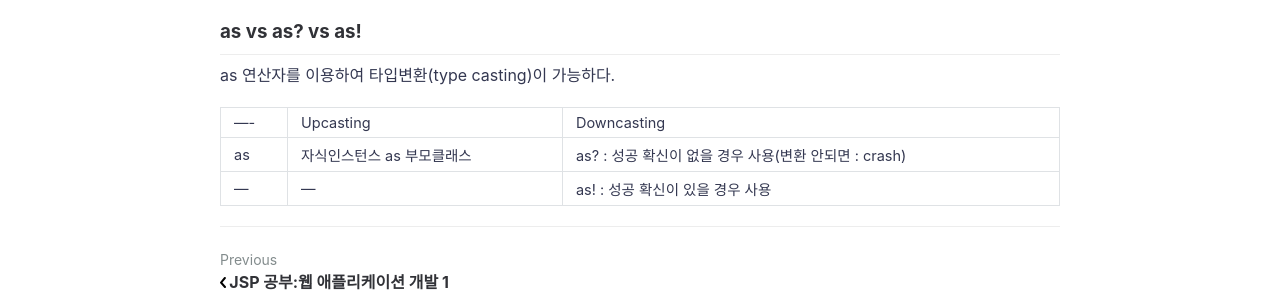
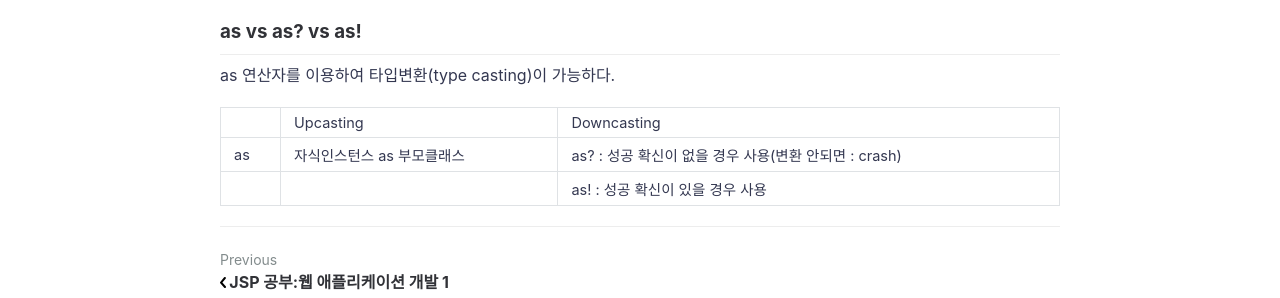
Before and after one commit to Yeji-Jang1210/Yeji-Jang1210.github.io, a Jekyll site: the page built from _posts/2020-09-15-iOS-study-2nd.md, in a window 1280 px wide and 900 px high, scrolled down 3195 px. Shown: the part 245-543 px from the top of the window. Built offline with Jekyll 4.4.1, drawn with Linux system fonts in a browser that asks for light colours; comment, search, counter and statistics services are not loaded.

```diff
--- a/_posts/2020-09-15-iOS-study-2nd.md
+++ b/_posts/2020-09-15-iOS-study-2nd.md
@@ -139,6 +139,6 @@ myNum = 8
 ---
 as 연산자를 이용하여 타입변환(type casting)이 가능하다.
 
-| ---- | Upcasting | Downcasting |
+|  | Upcasting | Downcasting |
 | as   | 자식인스턴스 as 부모클래스 | as? : 성공 확신이 없을 경우 사용(변환 안되면 : crash) |
-|--- | --- | as! : 성공 확신이 있을 경우 사용 |
+| | | as! : 성공 확신이 있을 경우 사용 |
```
